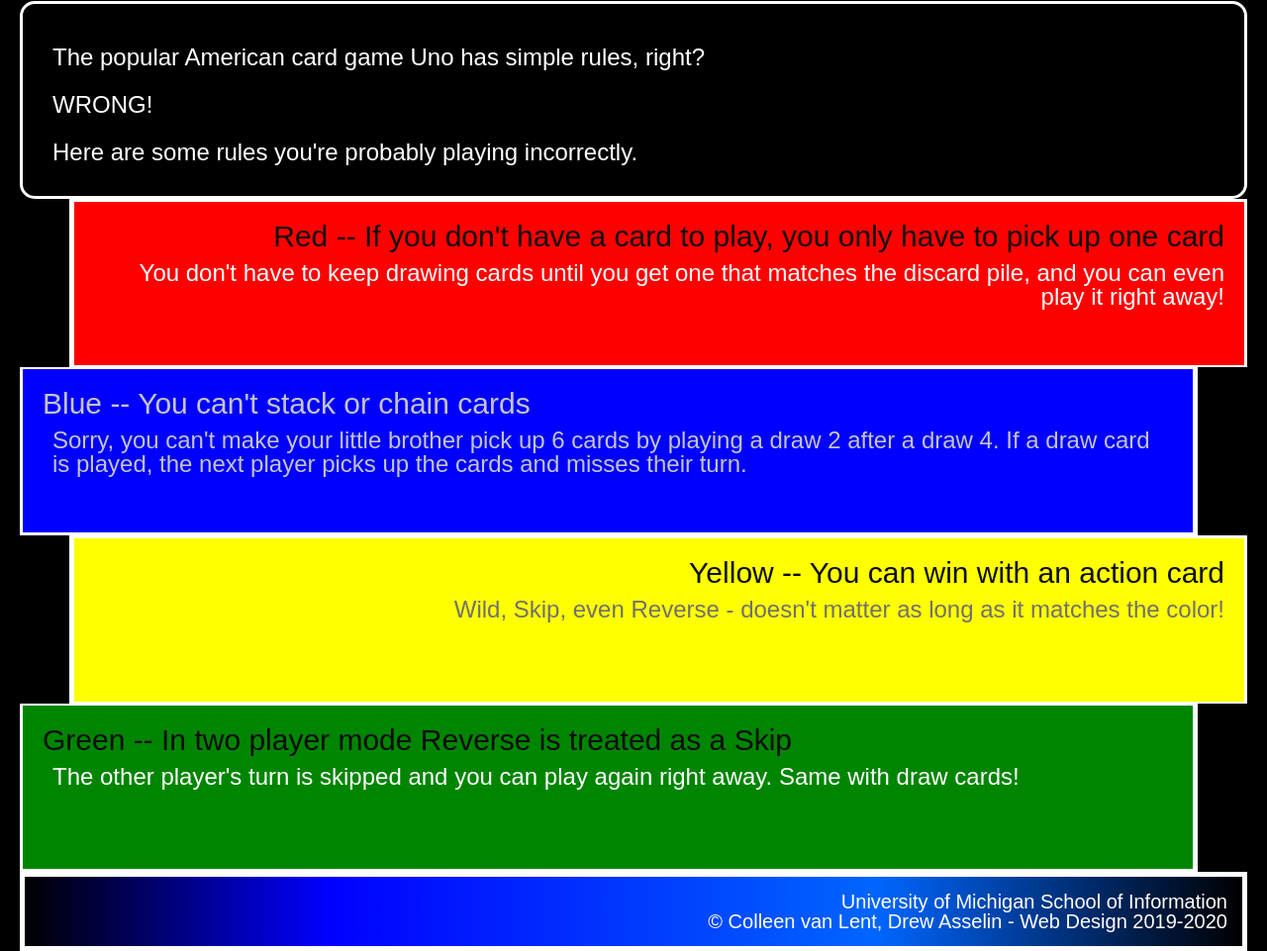
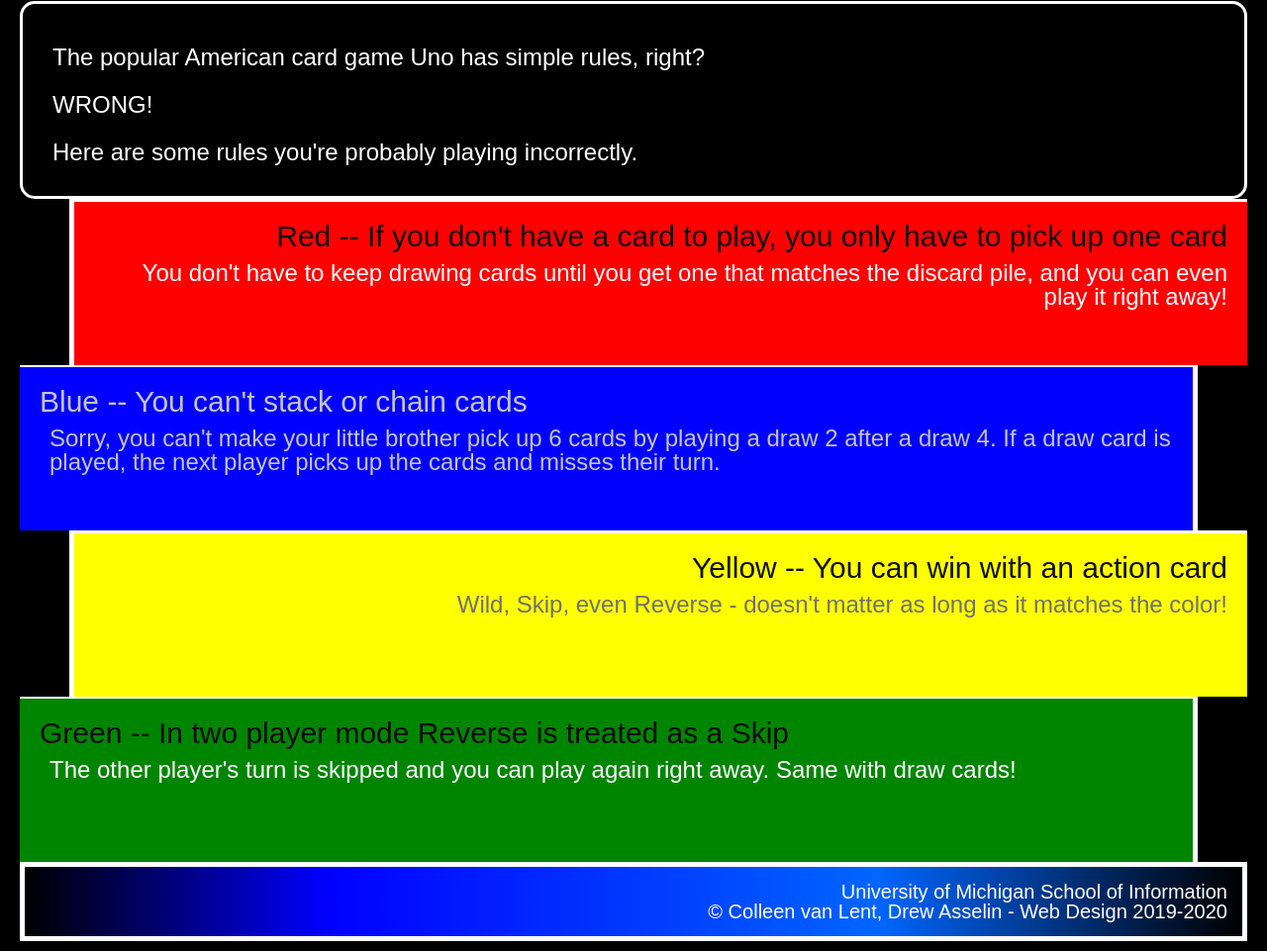
Before and after one commit to EshangShah29/hw2-f24, a plain HTML site: page index.html in a window 1280 px wide. Shown: the part 327-1288 px from the top of the page at 99% size. Drawn offline with Linux system fonts and the light colour scheme.

Commit message:
final_changes

```diff
--- a/css/style.css
+++ b/css/style.css
@@ -7,6 +7,7 @@ body {
 
 h1{
     font-size: 42px;
+    text-align: center;
     padding: 15px;
 }
 h2{
@@ -43,16 +44,20 @@ div{
     margin-left: 50px;
     border-left: solid 5px;
     border-bottom:solid 2px;
+    border-right: none;
+    border-bottom: none;
 
 }
-.blue{
+.blue {
     background-color: blue;
     text-align: left;
     margin-right: 50px;
-    border-right: solid 5px;
-    border-top: solid 2px;
+    border-right: 5px solid;
+    border-top: 2px solid;
+    border-left: none;
+    border-bottom: none;
+  }
 
-}
 .blue p{
     color: #C4C4C4;;
 }
@@ -67,6 +72,8 @@ div{
     margin-left: 50px;
     border-bottom: 2px solid;
     border-left: 5px solid;
+    border-right: none;
+    border-bottom: none;
 }
 .yellow p{
     color: #707070;
@@ -77,6 +84,8 @@ div{
     margin-right: 50px;
     border-right: 5px solid;
     border-top: 2px solid;
+    border-left: none;
+    border-bottom: none;
 }
 
 footer{
```
